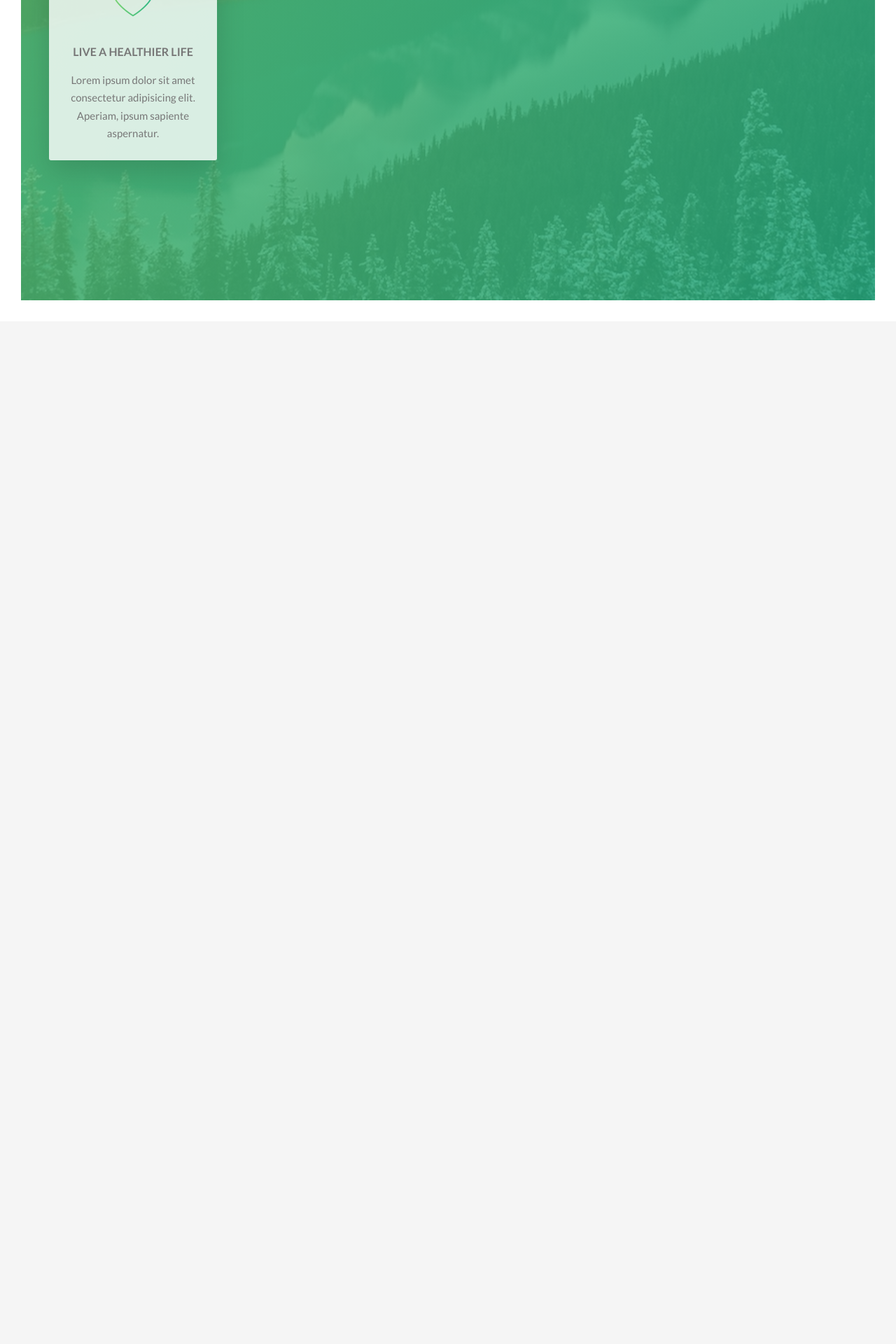
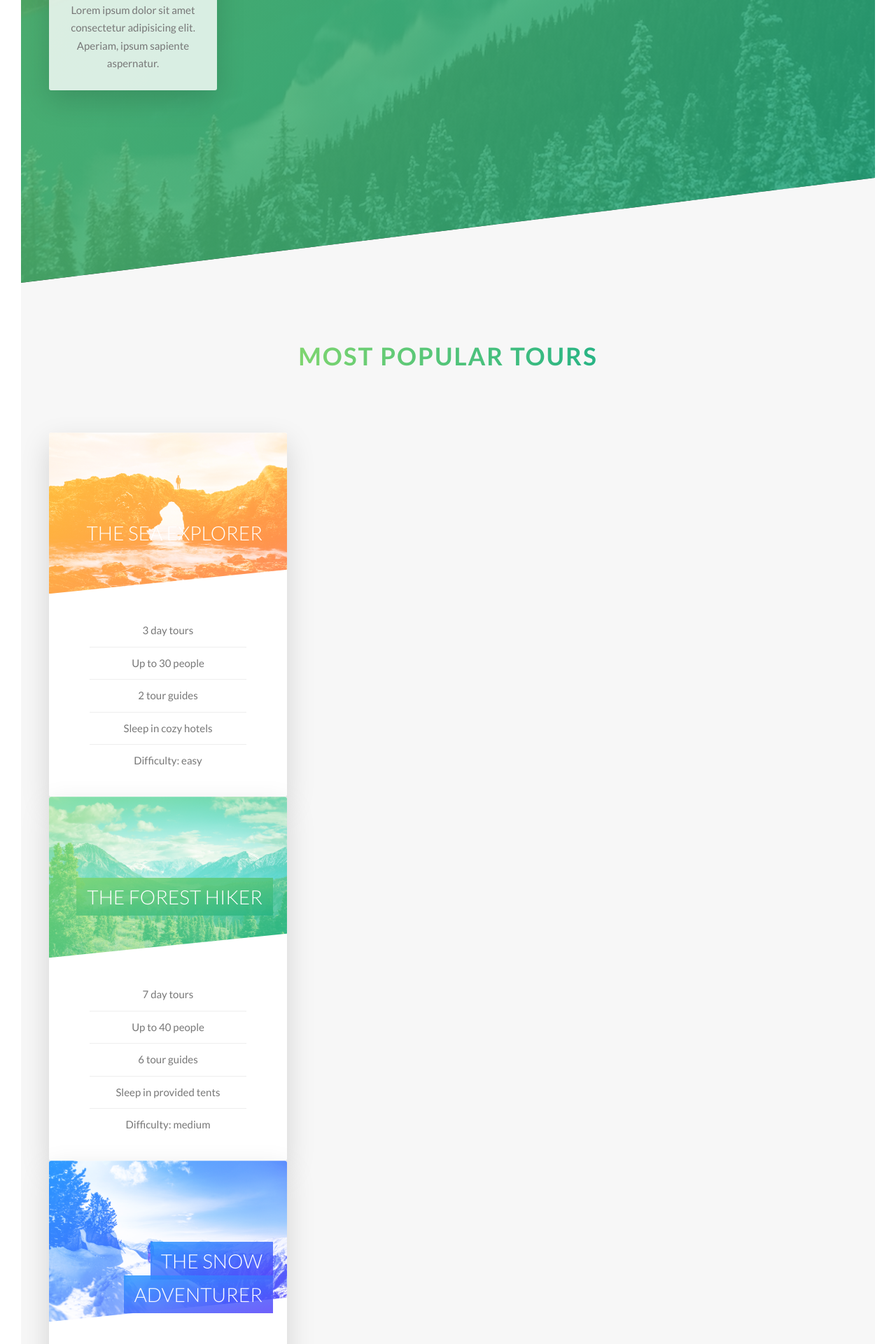
Before and after one commit to user1990/modern-styling-package, a PHP site: page / in a window 1280 px wide. Shown: the part 2760-4680 px from the top of the page at 70% size. Before the commit the page ends 3189 px from the top, so only its background shows below. Run offline with PHP 8.4, Linux system fonts and the light colour scheme.

Commit message:
Updating info

```diff
--- a/natours/index.html
+++ b/natours/index.html
@@ -115,6 +115,169 @@
         </div>
       </div>
     </section>
+
+    <section class="section-tours" id="section-tours">
+      <div class="u-center-text u-margin-bottom-big">
+        <h2 class="heading-secondary">
+          Most popular tours
+        </h2>
+      </div>
+
+      <div class="row">
+        <div class="col-1-of-3">
+          <div class="card">
+            <div class="card__side card__side--front">
+              <div class="card__picture card__picture--1">
+                &nbsp;
+              </div>
+              <h4 class="card__heading">
+                <span class="card__heading-span card__heading-span--1">The Sea Explorer</span>
+              </h4>
+              <div class="card__details">
+                <ul>
+                  <li>3 day tours</li>
+                  <li>Up to 30 people</li>
+                  <li>2 tour guides</li>
+                  <li>Sleep in cozy hotels</li>
+                  <li>Difficulty: easy</li>
+                </ul>
+              </div>
+            </div>
+            <div class="card__side card__side--back card__side--back-1">
+              <div class="card__cta">
+                <div class="card__price-box">
+                  <p class="card__price-only">Only</p>
+                  <p class="card__price-value">$297</p>
+                </div>
+                <a href="#popup" class="btn btn--white">Book now!</a>
+              </div>
+            </div>
+          </div>
+        </div>
+
+        <div class="col-1-of-3">
+          <div class="card">
+            <div class="card__side card__side--front">
+              <div class="card__picture card__picture--2">
+                &nbsp;
+              </div>
+              <h4 class="card__heading">
+                <span class="card__heading-span card__heading-span--2">The Forest Hiker</span>
+              </h4>
+              <div class="card__details">
+                <ul>
+                  <li>7 day tours</li>
+                  <li>Up to 40 people</li>
+                  <li>6 tour guides</li>
+                  <li>Sleep in provided tents</li>
+                  <li>Difficulty: medium</li>
+                </ul>
+              </div>
+
+            </div>
+            <div class="card__side card__side--back card__side--back-2">
+              <div class="card__cta">
+                <div class="card__price-box">
+                  <p class="card__price-only">Only</p>
+                  <p class="card__price-value">$497</p>
+                </div>
+                <a href="#popup" class="btn btn--white">Book now!</a>
+              </div>
+            </div>
+          </div>
+        </div>
+
+
+        <div class="col-1-of-3">
+          <div class="card">
+            <div class="card__side card__side--front">
+              <div class="card__picture card__picture--3">
+                &nbsp;
+              </div>
+              <h4 class="card__heading">
+                <span class="card__heading-span card__heading-span--3">The Snow Adventurer</span>
+              </h4>
+              <div class="card__details">
+                <ul>
+                  <li>5 day tours</li>
+                  <li>Up to 15 people</li>
+                  <li>3 tour guides</li>
+                  <li>Sleep in provided tents</li>
+                  <li>Difficulty: hard</li>
+                </ul>
+              </div>
+
+            </div>
+            <div class="card__side card__side--back card__side--back-3">
+              <div class="card__cta">
+                <div class="card__price-box">
+                  <p class="card__price-only">Only</p>
+                  <p class="card__price-value">$897</p>
+                </div>
+                <a href="#popup" class="btn btn--white">Book now!</a>
+              </div>
+            </div>
+          </div>
+        </div>
+      </div>
+
+      <div class="u-center-text u-margin-top-huge">
+        <a href="#" class="btn btn--green">Discover all tours</a>
+      </div>
+    </section>
+
+    <section class="section-stories">
+      <div class="bg-video">
+        <video class="bg-video__content" autoplay muted loop>
+          <source src="assets/img/video.mp4" type="video/mp4">
+          <source src="assets/img/video.webm" type="video/webm"> Your browser is not supported!
+        </video>
+      </div>
+
+      <div class="u-center-text u-margin-bottom-big">
+        <h2 class="heading-secondary">
+          We make people genuinely happy
+        </h2>
+      </div>
+
+      <div class="row">
+        <div class="story">
+          <figure class="story__shape">
+            <img src="assets/img/nat-8.jpg" alt="Person on a tour" class="story__img">
+            <figcaption class="story__caption">Mary Smith</figcaption>
+          </figure>
+          <div class="story__text">
+            <h3 class="heading-tertiary u-margin-bottom-small">I had the best week ever with my family</h3>
+            <p>
+              Lorem ipsum dolor sit amet consectetur adipisicing elit. Aperiam, ipsum sapiente aspernatur libero repellat quis consequatur
+              ducimus quam nisi exercitationem omnis earum qui. Aperiam, ipsum sapiente aspernatur libero repellat quis consequatur
+              ducimus quam nisi exercitationem omnis earum qui.
+            </p>
+          </div>
+        </div>
+      </div>
+
+      <div class="row">
+        <div class="story">
+          <figure class="story__shape">
+            <img src="assets/img/nat-9.jpg" alt="Person on a tour" class="story__img">
+            <figcaption class="story__caption">Jack Wilson</figcaption>
+          </figure>
+          <div class="story__text">
+            <h3 class="heading-tertiary u-margin-bottom-small">WOW! My life is completely different now</h3>
+            <p>
+              Lorem ipsum dolor sit amet consectetur adipisicing elit. Aperiam, ipsum sapiente aspernatur libero repellat quis consequatur
+              ducimus quam nisi exercitationem omnis earum qui. Aperiam, ipsum sapiente aspernatur libero repellat quis consequatur
+              ducimus quam nisi exercitationem omnis earum qui.
+            </p>
+          </div>
+        </div>
+      </div>
+
+      <div class="u-center-text u-margin-top-huge">
+        <a href="#" class="btn-text">Read all stories &rarr;</a>
+      </div>
+    </section>
   </main>
 </body>
 
--- a/natours/styles/css/style.css
+++ b/natours/styles/css/style.css
@@ -170,6 +170,99 @@
   box-shadow: 0 0.5rem 1rem rgba(0, 0, 0, 0.15);
   transform: translateY(0); }
 
+.card {
+  perspective: 150rem;
+  -moz-perspective: 150rem;
+  position: relative;
+  height: 52rem; }
+  .card__side {
+    height: 52rem;
+    transition: all 0.8s ease;
+    position: absolute;
+    top: 0;
+    left: 0;
+    width: 100%;
+    -webkit-backface-visibility: hidden;
+    backface-visibility: hidden;
+    border-radius: 3px;
+    overflow: hidden;
+    box-shadow: 0 1.5rem 4rem rgba(0, 0, 0, 0.15); }
+    .card__side--front {
+      background-color: #fff; }
+    .card__side--back {
+      transform: rotateY(180deg); }
+      .card__side--back-1 {
+        background-image: linear-gradient(to right bottom, #ffb900, #ff7730); }
+      .card__side--back-2 {
+        background-image: linear-gradient(to right bottom, #7ed56f, #28b485); }
+      .card__side--back-3 {
+        background-image: linear-gradient(to right bottom, #2998ff, #5643fa); }
+  .card:hover .card__side--front {
+    transform: rotateY(-180deg); }
+  .card:hover .card__side--back {
+    transform: rotateY(0); }
+  .card__picture {
+    background-size: cover;
+    height: 23rem;
+    background-blend-mode: screen;
+    -webkit-clip-path: polygon(0 0, 100% 0, 100% 85%, 0 100%);
+    clip-path: polygon(0 0, 100% 0, 100% 85%, 0 100%);
+    border-top-left-radius: 3px;
+    border-top-right-radius: 3px; }
+    .card__picture--1 {
+      background-image: linear-gradient(to right bottom, #ffb900, #ff7730), url(../../assets/img/nat-5.jpg); }
+    .card__picture--2 {
+      background-image: linear-gradient(to right bottom, #7ed56f, #28b485), url(../../assets/img/nat-6.jpg); }
+    .card__picture--3 {
+      background-image: linear-gradient(to right bottom, #2998ff, #5643fa), url(../../assets/img/nat-7.jpg); }
+  .card__heading {
+    font-size: 2.8rem;
+    font-weight: 300;
+    text-transform: uppercase;
+    text-align: right;
+    color: #fff;
+    position: absolute;
+    top: 12rem;
+    right: 2rem; }
+  .card__heading-span {
+    padding: 1rem 1.5rem;
+    -webkit-box-decoration-break: clone;
+    box-decoration-break: clone .card__heading-span--1;
+      box-decoration-break-background-image: linear-gradient(to right bottom, rgba(255, 185, 0, 0.85), rgba(255, 119, 48, 0.85)); }
+    .card__heading-span--2 {
+      background-image: linear-gradient(to right bottom, rgba(126, 213, 111, 0.85), rgba(40, 180, 133, 0.85)); }
+    .card__heading-span--3 {
+      background-image: linear-gradient(to right bottom, rgba(41, 152, 255, 0.85), rgba(86, 67, 250, 0.85)); }
+  .card__details {
+    padding: 3rem; }
+    .card__details ul {
+      list-style: none;
+      width: 80%;
+      margin: 0 auto; }
+      .card__details ul li {
+        text-align: center;
+        font-size: 1.5rem;
+        padding: 1rem; }
+        .card__details ul li:not(:last-child) {
+          border-bottom: 1px solid #eee; }
+  .card__cta {
+    position: absolute;
+    top: 50%;
+    left: 50%;
+    transform: translate(-50%, -50%);
+    width: 90%;
+    text-align: center; }
+  .card__price-box {
+    text-align: center;
+    color: #fff;
+    margin-bottom: 8rem; }
+  .card__price-only {
+    font-size: 1.4rem;
+    text-transform: uppercase; }
+  .card__price-value {
+    font-size: 6rem;
+    font-weight: 100; }
+
 .composition {
   position: relative; }
   .composition__photo {
@@ -235,6 +328,38 @@
     color: transparent; }
   .feature-box:hover {
     transform: translateY(-1.5rem) scale(1.03); }
+
+.story {
+  width: 75%;
+  margin: 0 auto;
+  box-shadow: 0 3rem 6rem rgba(0, 0, 0, 0.1);
+  background-color: rgba(255, 255, 255, 0.6);
+  border-radius: 3px;
+  padding: 6rem;
+  padding-left: 9rem;
+  font-size: 1.6rem;
+  transform: skewX(-12deg); }
+  .story__shape {
+    width: 15rem;
+    height: 15rem;
+    float: left;
+    transform: translateX(-3rem) skewX(12deg);
+    position: relative;
+    overflow: hidden;
+    border-radius: 50%;
+    /* @supports (clip-path: polygon(0 0)) or (-webkit-clip-path: polygon(0 0)) {
+      -webkit-clip-path: circle(50% at 50% 50%);
+      clip-path: circle(50% at 50% 50%);
+      -webkit-shape-outside: circle(50% at 50% 50%);
+      shape-outside: circle(50% at 50% 50%);
+      border-radius: none;
+    }
+
+    @include respond(phone) {
+      transform: translateX(-3rem) skewX(0);
+    } */ }
+  .story__image {
+    height: 100%; }
 
 .row {
   max-width: 114rem;
@@ -304,4 +429,17 @@
 
 .section-features {
   background: linear-gradient(to right bottom, rgba(126, 213, 111, 0.8), rgba(40, 180, 133, 0.8)), url("../../assets/img/nat-4.jpg") center/cover no-repeat;
-  padding: 20rem 0; }
+  padding: 20rem 0;
+  transform: skewY(-7deg);
+  margin-top: -10rem; }
+  .section-features > * {
+    transform: skewY(7deg); }
+
+.section-tours {
+  background-color: #f7f7f7;
+  padding: 25rem 0 50rem 0;
+  margin-top: -10rem; }
+
+.section-stories {
+  position: relative;
+  padding: 15rem 0; }
--- /dev/null
+++ b/natours/styles/sass/components/_card.scss
@@ -0,0 +1,181 @@
+.card {
+
+  // FUNCTIONALITY
+  perspective: 150rem;
+  -moz-perspective: 150rem;
+  position: relative;
+  height: 52rem;
+
+  &__side {
+    height: 52rem;
+    transition: all 0.8s ease;
+    position: absolute;
+    top: 0;
+    left: 0;
+    width: 100%;
+    -webkit-backface-visibility: hidden;
+    backface-visibility: hidden;
+    border-radius: 3px;
+    overflow: hidden;
+    box-shadow: 0 1.5rem 4rem rgba($color-black, 0.15);
+
+    &--front {
+      background-color: $color-white;
+    }
+
+    &--back {
+      transform: rotateY(180deg);
+
+      &-1 {
+        background-image: linear-gradient(
+          to right bottom,
+          $color-secondary-light,
+          $color-secondary-dark
+        );
+      }
+
+      &-2 {
+        background-image: linear-gradient(
+          to right bottom,
+          $color-primary-light,
+          $color-primary-dark
+        );
+      }
+
+      &-3 {
+        background-image: linear-gradient(
+          to right bottom,
+          $color-tertiary-light,
+          $color-tertiary-dark
+        );
+      }
+    }
+  }
+
+  &:hover &__side--front {
+    transform: rotateY(-180deg);
+  }
+
+  &:hover &__side--back {
+    transform: rotateY(0);
+  }
+
+  // FRONT SIDE STYLING
+  &__picture {
+    background-size: cover;
+    height: 23rem;
+    background-blend-mode: screen;
+    -webkit-clip-path: polygon(0 0, 100% 0, 100% 85%, 0 100%);
+    clip-path: polygon(0 0, 100% 0, 100% 85%, 0 100%);
+    border-top-left-radius: 3px;
+    border-top-right-radius: 3px;
+
+    &--1 {
+      background-image: linear-gradient(
+          to right bottom,
+          $color-secondary-light,
+          $color-secondary-dark
+        ),
+        url(../../assets/img/nat-5.jpg);
+    }
+
+    &--2 {
+      background-image: linear-gradient(
+          to right bottom,
+          $color-primary-light,
+          $color-primary-dark
+        ),
+        url(../../assets/img/nat-6.jpg);
+    }
+
+    &--3 {
+      background-image: linear-gradient(
+          to right bottom,
+          $color-tertiary-light,
+          $color-tertiary-dark
+        ),
+        url(../../assets/img/nat-7.jpg);
+    }
+  }
+
+  &__heading {
+    font-size: 2.8rem;
+    font-weight: 300;
+    text-transform: uppercase;
+    text-align: right;
+    color: $color-white;
+    position: absolute;
+    top: 12rem;
+    right: 2rem;
+  }
+
+  &__heading-span {
+    padding: 1rem 1.5rem;
+    -webkit-box-decoration-break: clone;
+    box-decoration-break: clone
+
+    &--1 {
+      background-image: linear-gradient(to right bottom,
+      rgba($color-secondary-light, .85),
+      rgba($color-secondary-dark, .85));
+    }
+
+    &--2 {
+      background-image: linear-gradient(to right bottom,
+      rgba($color-primary-light, .85),
+      rgba($color-primary-dark, .85));
+    }
+
+    &--3 {
+      background-image: linear-gradient(to right bottom,
+      rgba($color-tertiary-light, .85),
+      rgba($color-tertiary-dark, .85));
+    }
+  }
+
+  &__details {
+    padding: 3rem;
+
+    ul {
+      list-style: none;
+      width: 80%;
+      margin: 0 auto;
+
+      li {
+        text-align: center;
+        font-size: 1.5rem;
+        padding: 1rem;
+
+        &:not(:last-child) {
+          border-bottom: 1px solid $color-grey-light-2;
+        }
+      }
+    }
+  }
+
+   // BACK SIDE STYLING
+   &__cta {
+    position: absolute;
+    top: 50%;
+    left: 50%;
+    transform: translate(-50%, -50%);
+    width: 90%;
+    text-align: center;
+  }
+
+  &__price-box {
+    text-align: center;
+    color: $color-white;
+    margin-bottom: 8rem;
+  }
+
+  &__price-only {
+    font-size: 1.4rem;
+    text-transform: uppercase;
+  }
+
+  &__price-value {
+    font-size: 6rem;
+    font-weight: 100;
+  }
+}
--- a/natours/styles/sass/main.scss
+++ b/natours/styles/sass/main.scss
@@ -7,14 +7,14 @@
 @import "base/typography";
 @import "base/utilities";
 
-//@import "components/bg-video";
+@import "components/bg-video";
 @import "components/button";
-//@import "components/card";
+@import "components/card";
 @import "components/composition";
 @import "components/feature-box";
 //@import "components/form";
 //@import "components/popup";
-//@import "components/story";
+@import "components/story";
 
 //@import "layout/footer";
 @import "layout/grid";
--- a/natours/styles/sass/pages/_home.scss
+++ b/natours/styles/sass/pages/_home.scss
@@ -6,10 +6,28 @@
 
 .section-features {
   background: linear-gradient(
-    to right bottom,
-    rgba($color-primary-light, 0.8),
-    rgba($color-primary-dark, 0.8)
-  ),
-  url("../../assets/img/nat-4.jpg") center/cover no-repeat;
+      to right bottom,
+      rgba($color-primary-light, 0.8),
+      rgba($color-primary-dark, 0.8)
+    ),
+    url("../../assets/img/nat-4.jpg") center/cover no-repeat;
   padding: 20rem 0;
+  transform: skewY(-7deg);
+  margin-top: -10rem;
+
+  // Select only one direct child in our case .row
+  & > * {
+    transform: skewY(7deg);
+  }
 }
+
+.section-tours {
+  background-color: $color-grey-light-1;
+  padding: 25rem 0 50rem 0;
+  margin-top: -10rem;
+}
+
+.section-stories {
+  position: relative;
+  padding: 15rem 0;
+}
```
Also changed, not shown: natours/styles/sass/components/_story.scss (added, +82 -0 lines), natours/readme.md.
